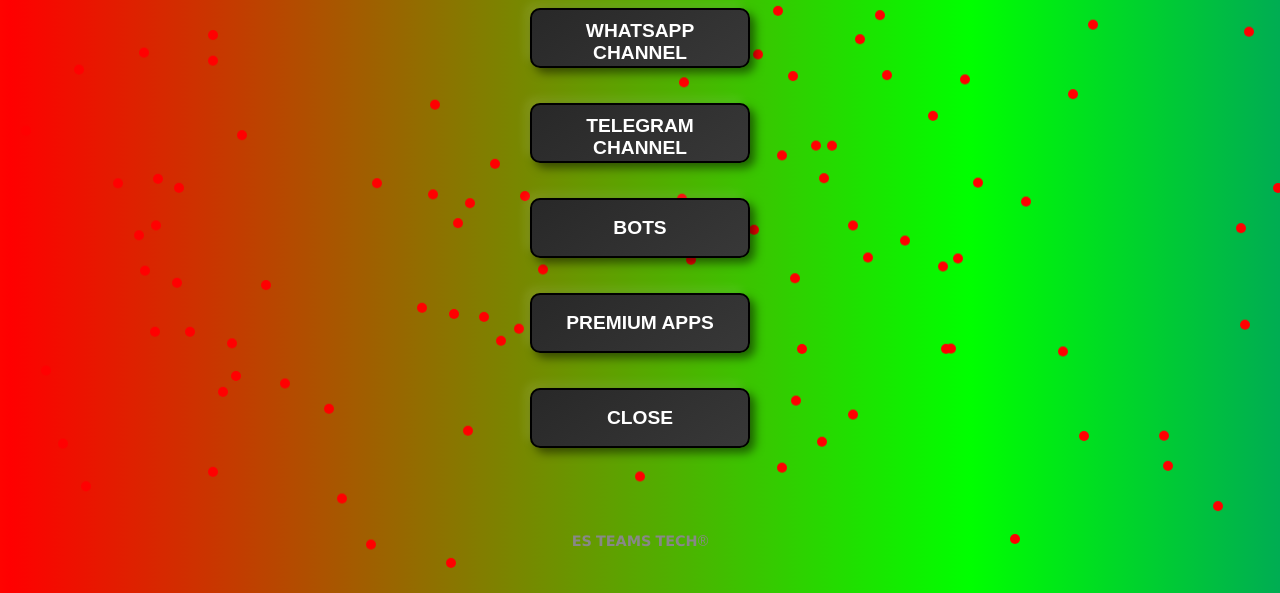
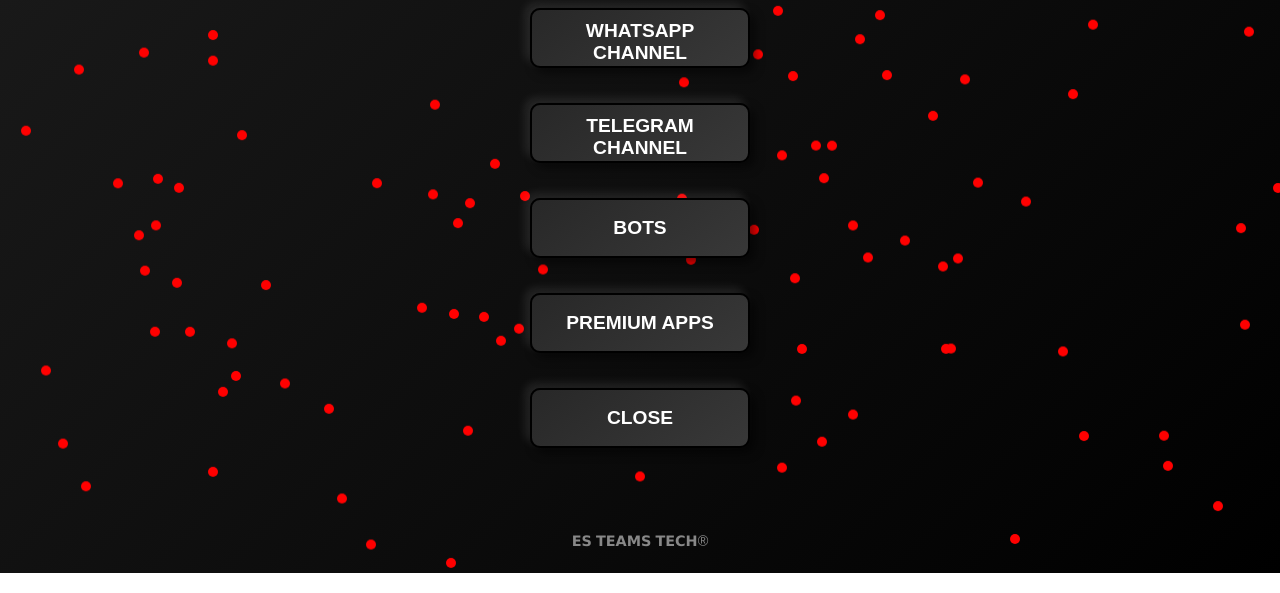
Before and after one commit to Pstar0/ES-TEAMS-TECH, a website: page index.html in a window 1280 px wide. Shown: the part 227-820 px from the top of the page. Drawn offline with Linux system fonts and the light colour scheme.

Commit message:
Update index.html

```diff
--- a/index.html
+++ b/index.html
@@ -13,7 +13,7 @@
         justify-content: center;
         align-items: center;
         flex-direction: column;
-        background: #000000;
+        background: linear-gradient(135deg, #1c1c1c, #000000);
         height: 100vh;
         margin: 0;
         font-family: 'Arial', sans-serif;
@@ -84,30 +84,6 @@
         z-index: 10;
       }
 
-      /* Neon effect circling the entire browser */
-      .neon-border {
-        position: absolute;
-        top: 0;
-        left: 0;
-        width: 100vw;
-        height: 100vh;
-        pointer-events: none;
-        z-index: 0;
-        border: 10px solid transparent;
-        background: linear-gradient(to right, #ff0000, #00ff00, #0000ff, #ffff00, #ff0000);
-        background-size: 300%;
-        animation: neonBorder 5s linear infinite;
-      }
-
-      @keyframes neonBorder {
-        0% {
-          background-position: 0% 50%;
-        }
-        100% {
-          background-position: 100% 50%;
-        }
-      }
-
       /* Red dots falling like heavy rain */
       .dot {
         position: absolute;
@@ -137,7 +113,6 @@
     </style>
   </head>
   <body>
-    <div class="neon-border"></div>
     <div class="dot-container"></div>
     <div id="main">
       <h1>𝗘𝗦 𝗧𝗘𝗔𝗠𝗦 𝗗𝗔𝗧𝗔𝗕𝗔𝗦𝗘</h1>
```
